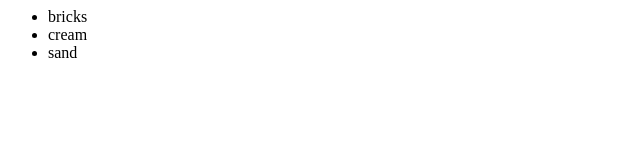
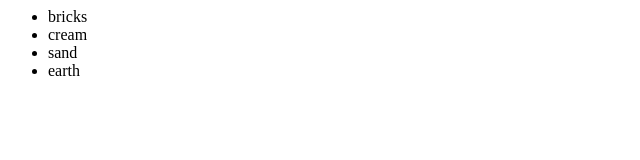
Before and after one commit to sanjaybalaks/gitTest, a plain HTML site: page index.html in a window 1280 px wide. Shown: the full height of the page, 0-640 px from the left. Drawn offline with Linux system fonts and the light colour scheme.

Commit message:
Added earth to list

```diff
--- a/index.html
+++ b/index.html
@@ -4,6 +4,7 @@
 <li>bricks</li>
 <li>cream</li>
 <li>sand</li>
+<li>earth</li>
 </ul>
 </body>
 
```
